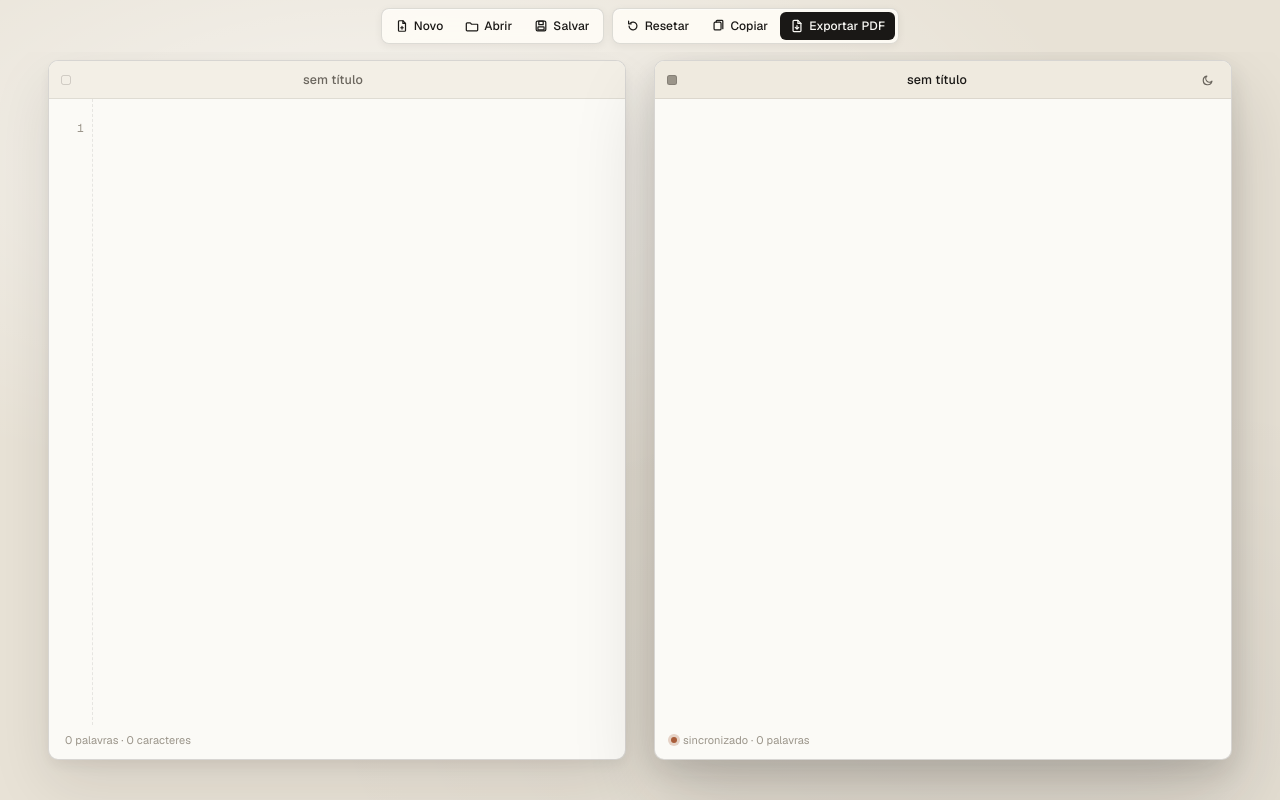
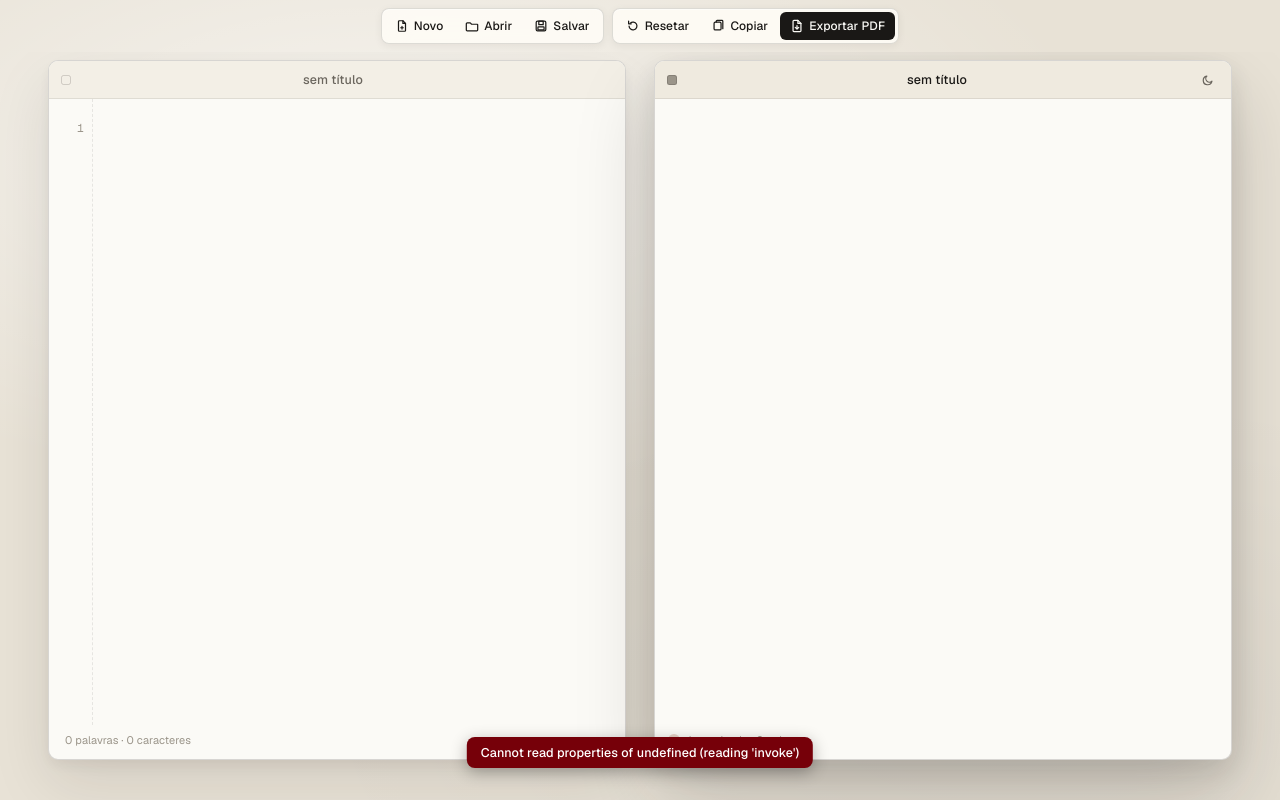
Before and after one commit to gabrzb/markdown-previewer, a React (Vite) app: page / in a window 1280 px wide. Both pictures are taken after a click on the button "Abrir". Built offline with nearby package versions, Linux system fonts and the light colour scheme.

Commit message:
feat: editable document title, rename, save improvements, error UX

```diff
--- a/src/App.css
+++ b/src/App.css
@@ -296,6 +296,31 @@ button {
   outline: none;
 }
 
+/* ────────── error toast ────────── */
+.mp-notification {
+  position: fixed;
+  bottom: 32px;
+  left: 50%;
+  transform: translateX(-50%);
+  background: oklch(0.35 0.15 25);
+  color: #fff;
+  padding: 7px 14px;
+  border-radius: 8px;
+  font-size: 12.5px;
+  font-weight: 500;
+  letter-spacing: 0.01em;
+  z-index: 1000;
+  pointer-events: none;
+  white-space: nowrap;
+  box-shadow: 0 4px 16px rgba(0, 0, 0, 0.3);
+  animation: mp-toast-in 160ms ease;
+}
+
+@keyframes mp-toast-in {
+  from { opacity: 0; transform: translateX(-50%) translateY(6px); }
+  to   { opacity: 1; transform: translateX(-50%) translateY(0); }
+}
+
 /* ────────── print ────────── */
 @media print {
   @page {
--- a/src/App.tsx
+++ b/src/App.tsx
@@ -21,6 +21,17 @@ function baseName(path: string): string {
   return path.split(/[\\/]/).pop() ?? path;
 }
 
+// Extracts a user-facing message from a Tauri command rejection.
+// Tauri serialises AppError as {message: string}; fall back gracefully.
+function appError(e: unknown): string {
+  if (typeof e === "object" && e !== null) {
+    const msg = (e as Record<string, unknown>).message;
+    if (typeof msg === "string" && msg) return msg;
+  }
+  if (typeof e === "string" && e) return e;
+  return "Operação falhou";
+}
+
 function App() {
   const [markdown, setMarkdown] = useState("");
   const [savedContent, setSavedContent] = useState("");
@@ -28,6 +39,8 @@ function App() {
   const [fileName, setFileName] = useState("sem título");
   const [focused, setFocused] = useState<FocusedWindow>("preview");
   const [isBusy, setIsBusy] = useState(false);
+  const [notification, setNotification] = useState<string | null>(null);
+
   // Synchronous guard — isBusy state update is async, so menu listeners
   // could start a second operation before the re-render propagates.
   const isBusyRef = useRef(false);
@@ -53,6 +66,15 @@ function App() {
   useEffect(() => {
     document.title = isDirty ? `${fileName} •` : fileName;
   }, [isDirty, fileName]);
+
+  // Auto-dismiss notification after 4 s
+  useEffect(() => {
+    if (!notification) return;
+    const t = setTimeout(() => setNotification(null), 4000);
+    return () => clearTimeout(t);
+  }, [notification]);
+
+  const showError = (e: unknown) => setNotification(appError(e));
 
   const applyDocument = (doc: MarkdownDocument) => {
     setMarkdown(doc.content);
@@ -94,7 +116,7 @@ function App() {
         enterBusy();
         openDocument()
           .then((doc) => { if (doc) applyDocument(doc); })
-          .catch(console.error)
+          .catch(showError)
           .finally(exitBusy);
       }),
       listen("menu:save", () => {
@@ -112,7 +134,7 @@ function App() {
               setFileName(baseName(savedPath));
             }
           })
-          .catch(console.error)
+          .catch(showError)
           .finally(exitBusy);
       }),
       listen("menu:save-as", () => {
@@ -127,13 +149,13 @@ function App() {
             setCurrentPath(savedPath);
             setFileName(baseName(savedPath));
           })
-          .catch(console.error)
+          .catch(showError)
           .finally(exitBusy);
       }),
       listen("menu:copy", () =>
-        copyToClipboard(markdownRef.current).catch(console.error),
+        copyToClipboard(markdownRef.current).catch(showError),
       ),
-      listen("menu:export-pdf", () => exportPdf().catch(console.error)),
+      listen("menu:export-pdf", () => exportPdf().catch(showError)),
     ];
 
     return () => {
@@ -152,7 +174,7 @@ function App() {
     enterBusy();
     openDocument()
       .then((doc) => { if (doc) applyDocument(doc); })
-      .catch(console.error)
+      .catch(showError)
       .finally(exitBusy);
   };
 
@@ -190,7 +212,7 @@ function App() {
         setCurrentPath(newPath);
         setFileName(baseName(newPath));
       } catch (e) {
-        console.error(e);
+        showError(e);
       } finally {
         exitBusy();
       }
@@ -206,12 +228,9 @@ function App() {
         onOpen={handleOpen}
         onSave={handleSave}
         onReset={handleReset}
-        onCopy={async () => {
-          await copyToClipboard(markdown);
-        }}
-        onExportPdf={() => {
-          exportPdf().catch(console.error);
-        }}
+        onCopy={async () => { await copyToClipboard(markdown); }}
+        onExportPdf={() => { exportPdf().catch(showError); }}
+        onError={showError}
         isBusy={isBusy}
         isDirty={isDirty}
       />
@@ -235,6 +254,9 @@ function App() {
           isDirty={isDirty}
         />
       </div>
+      {notification && (
+        <div className="mp-notification" role="alert">{notification}</div>
+      )}
     </div>
   );
 }
--- a/src/api/tauriCommands.ts
+++ b/src/api/tauriCommands.ts
@@ -11,12 +11,12 @@ export function openDocument(): Promise<MarkdownDocument | null> {
 
 // Returns the saved path, or null if the dialog was cancelled.
 export function saveDocument(doc: MarkdownDocument, fileName?: string): Promise<string | null> {
-  return invoke("save_document", { doc, file_name: fileName ?? null });
+  return invoke("save_document", { doc, fileName: fileName ?? null });
 }
 
 // Renames an existing file within its directory. Returns the new absolute path.
 export function renameDocument(oldPath: string, newName: string): Promise<string> {
-  return invoke("rename_document", { old_path: oldPath, new_name: newName });
+  return invoke("rename_document", { oldPath, newName });
 }
 
 export function copyToClipboard(content: string): Promise<void> {
--- a/src/components/Toolbar.tsx
+++ b/src/components/Toolbar.tsx
@@ -17,6 +17,7 @@ type ToolbarProps = {
   onReset: () => void;
   onCopy: () => Promise<void>;
   onExportPdf: () => void;
+  onError: (e: unknown) => void;
   isBusy: boolean;
   isDirty: boolean;
 };
@@ -28,6 +29,7 @@ export function Toolbar({
   onReset,
   onCopy,
   onExportPdf,
+  onError,
   isBusy,
   isDirty,
 }: ToolbarProps) {
@@ -35,9 +37,13 @@ export function Toolbar({
   const [saved, setSaved] = useState(false);
 
   const handleCopy = async () => {
-    await onCopy();
-    setCopied(true);
-    setTimeout(() => setCopied(false), 2000);
+    try {
+      await onCopy();
+      setCopied(true);
+      setTimeout(() => setCopied(false), 2000);
+    } catch (e) {
+      onError(e);
+    }
   };
 
   const handleSave = async () => {
@@ -45,8 +51,8 @@ export function Toolbar({
       await onSave();
       setSaved(true);
       setTimeout(() => setSaved(false), 2000);
-    } catch {
-      // error UX handled in PR #6
+    } catch (e) {
+      onError(e);
     }
   };
 
```
Also changed, not shown: 1 other file (tests, documents, lock files or other folders).
